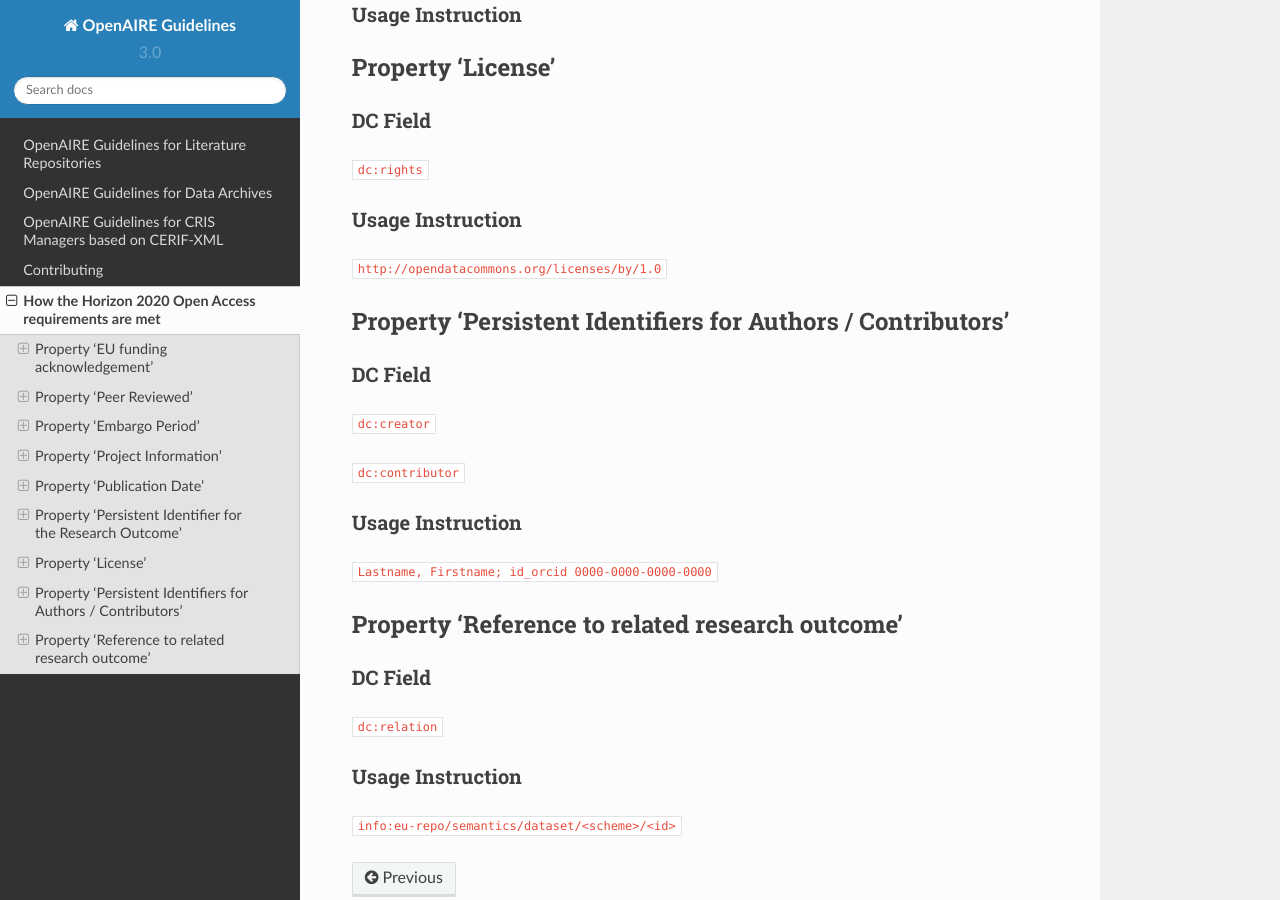
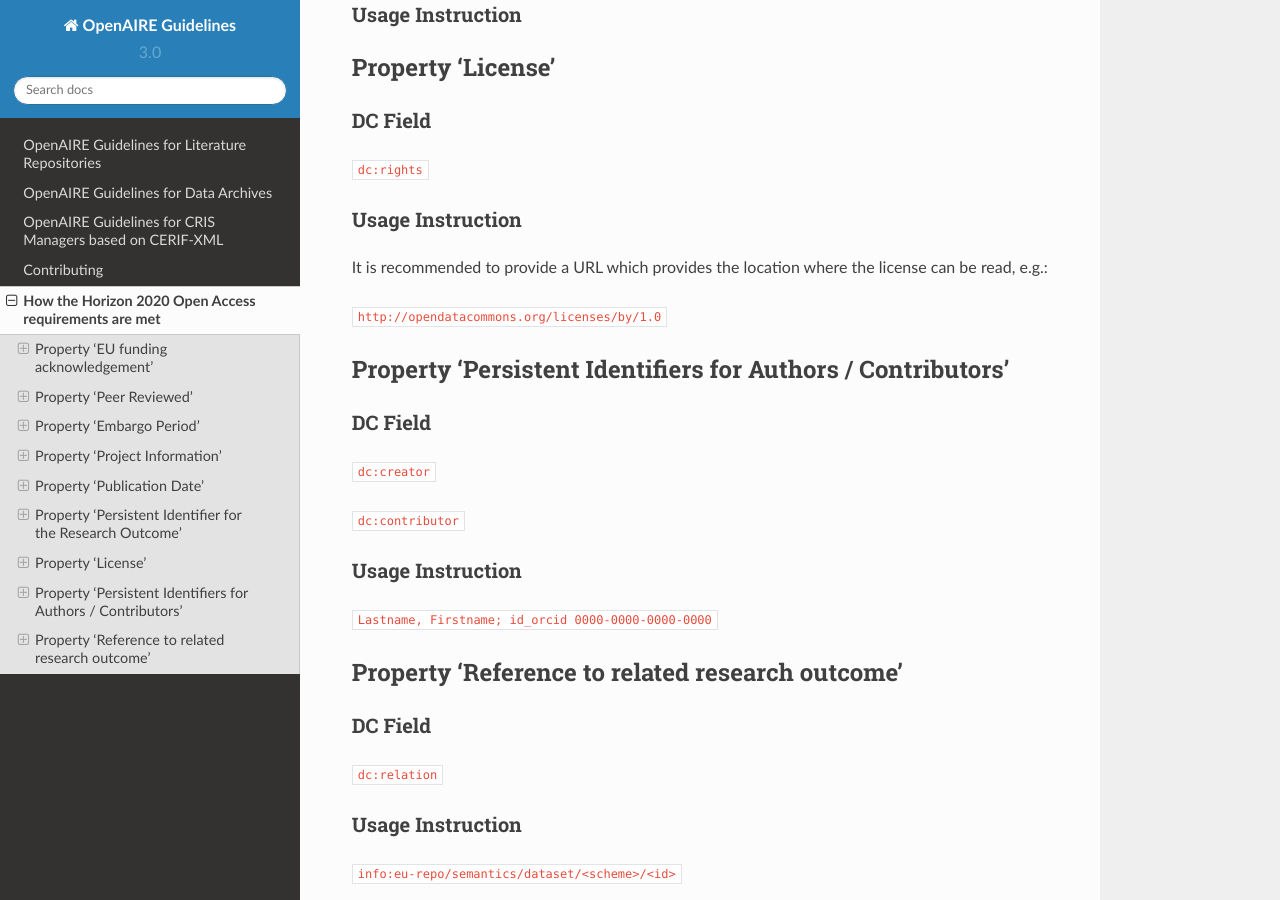
Before and after one commit to openaire/guidelines, a Sphinx documentation site: the page built from docs/md_requirements_h2020_oa_guidelines.rst, in a window 1280 px wide and 900 px high, scrolled down 2280 px. Built offline with Sphinx 7.4.7 and the Read the Docs theme 2.0.0, drawn with Linux system fonts in a browser that asks for light colours.

Commit message:
some info for property 'license' usage instruction

```diff
--- a/docs/md_requirements_h2020_oa_guidelines.rst
+++ b/docs/md_requirements_h2020_oa_guidelines.rst
@@ -114,6 +114,8 @@
 Usage Instruction
 ~~~~~~~~~~~~~~~~~
 
+It is recommended to provide a URL which provides the location where the license can be read, e.g.:
+
 ``http://opendatacommons.org/licenses/by/1.0``
 
 Property 'Persistent Identifiers for Authors / Contributors'
```
